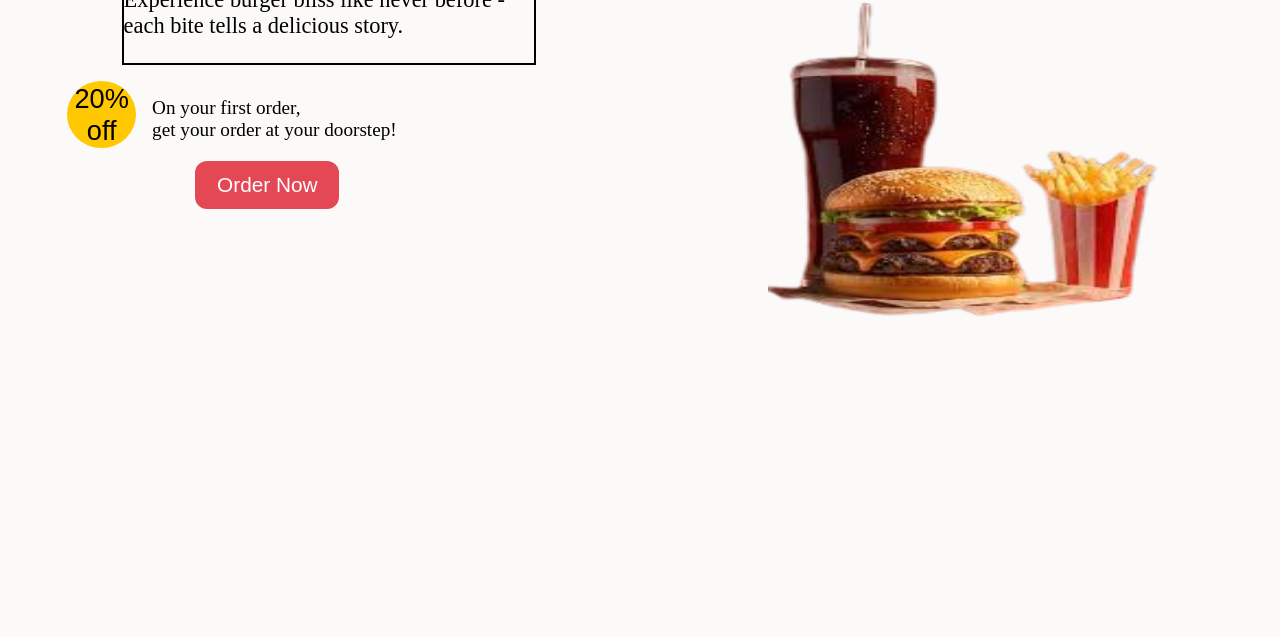
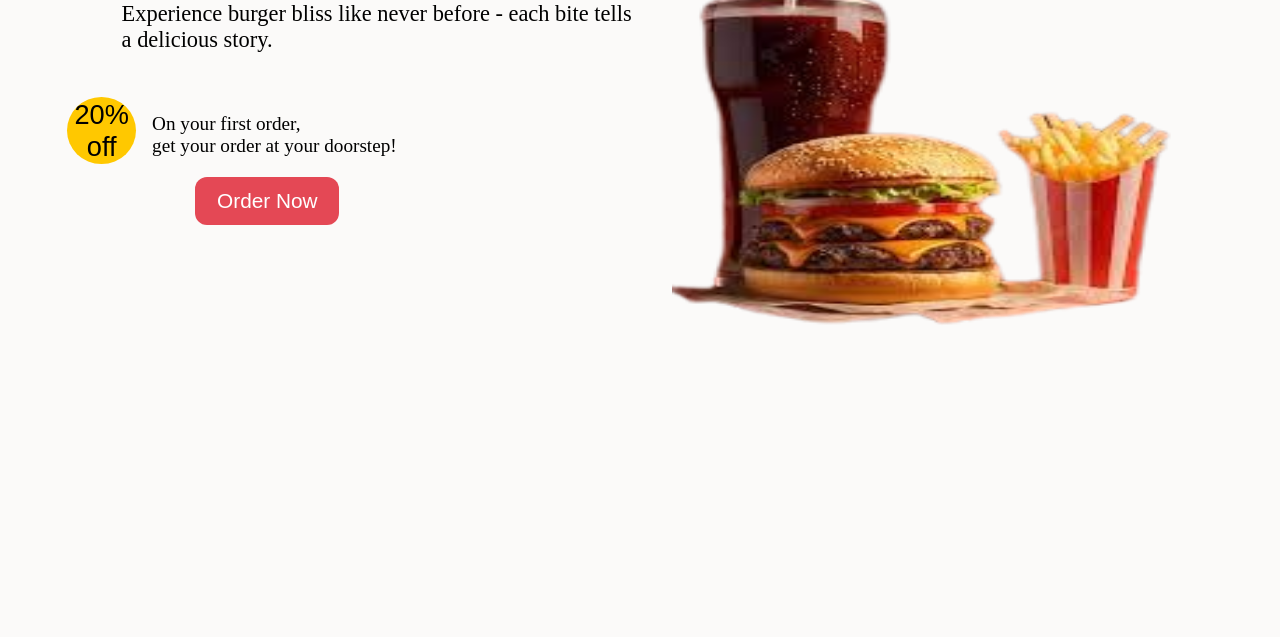
Before and after one commit to invtfl-bharti/patty-express, a plain HTML site: page index.html in a window 1280 px wide. Shown: the part 287-924 px from the top of the page. Before the commit the page ends 875 px from the top, so only its background shows below. Drawn offline with Linux system fonts and the light colour scheme.

Commit message:
css file updated

```diff
--- a/style.css
+++ b/style.css
@@ -124,10 +124,10 @@ body {
 }
 
 .heading-1 {
-    border: 2px solid black;
+margin-top: 1rem;
     font-size: 1.4rem;
     color: black;
-    width: 40%;
+    width: 50%;
     height: 5rem;
 }
 
@@ -173,18 +173,22 @@ body {
 }
 
 .background-image {
-    position: absolute;
+    position: relative;
+    top: -16rem;
+    left: 25%;
+    height: 30rem;
+    width: 28rem;
 
-    left: 60%;
-    height: 22rem;
-    width: 22rem;
     /* border: 2px solid black; */
 }
 
 
 .background-image img {
-    height: 25rem;
-    width: 25rem;
+    position: absolute;
+    top: -3rem;
+    left: -2rem;
+    height: 32rem;
+    width: 32rem;
     background-size: cover;
 }
 
```
